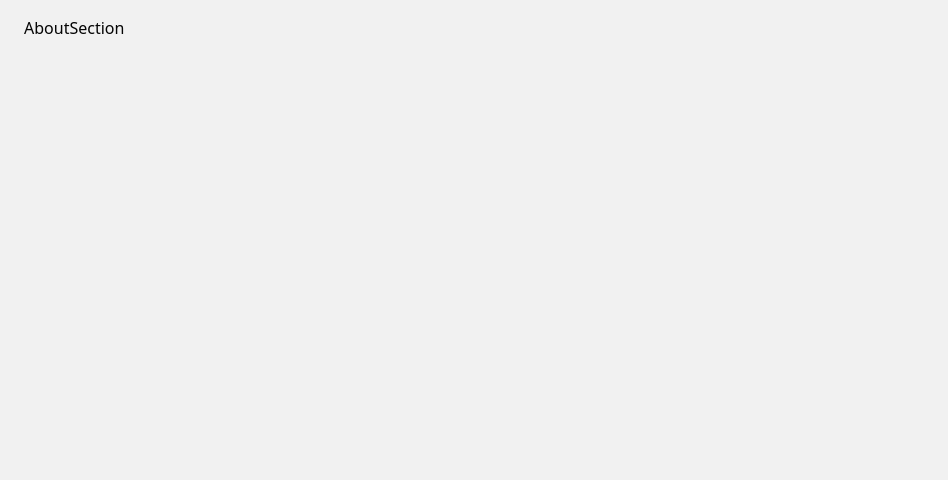
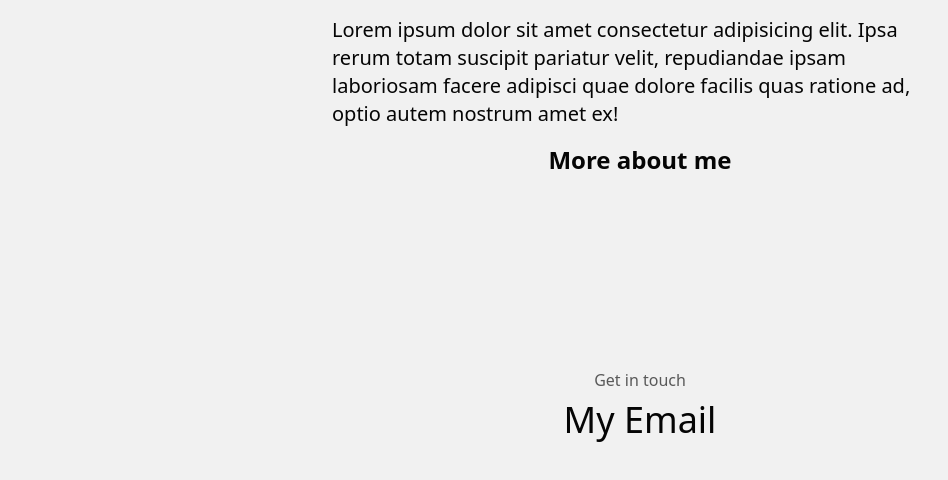
Before and after one commit to DarkoM996/nextjs-pagerouter-portfolio, a Next.js app: page /components/AboutSection in a window 1280 px wide. Shown: the top 480 px of the page, without its empty margins (0-948 px from the left). Built offline with nearby package versions, Linux system fonts and the light colour scheme.

Commit message:
Working About Section

```diff
--- a/pages/components/AboutSection.jsx
+++ b/pages/components/AboutSection.jsx
@@ -1,9 +1,30 @@
+import Link from "next/link";
 import React from "react";
 
 const AboutSection = () => {
   return (
-    <div className="max-w-screen-xl mx-auto w-full h-screen relative px-6 py-4">
-      AboutSection
+    <div className="max-w-screen-xl mx-auto w-full min-h-screen relative px-6 py-4">
+      <div className="flex flex-col justify-between items-center w-full h-full gap-48">
+        <div className="flex flex-col justify-center items-center gap-4">
+          <p className="text-xl w-full md:w-1/2">
+            Lorem ipsum dolor sit amet consectetur adipisicing elit. Ipsa rerum
+            totam suscipit pariatur velit, repudiandae ipsam laboriosam facere
+            adipisci quae dolore facilis quas ratione ad, optio autem nostrum
+            amet ex!
+          </p>
+          <Link href="/about" className="text-2xl font-semibold">
+            More about me
+          </Link>
+        </div>
+        <div className="flex flex-col justify-center items-center gap-2 w-full h-full">
+          <p className="text-base text-primary_customGray-800 w-full h-fit text-center">
+            Get in touch
+          </p>
+          <div className="flex flex-col justify-center items-center w-full h-full">
+            <h2 className="text-4xl text-pretty">My Email</h2>
+          </div>
+        </div>
+      </div>
     </div>
   );
 };
```
